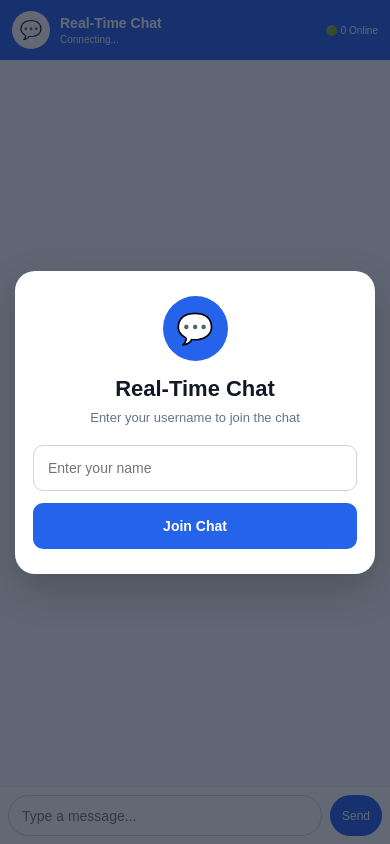
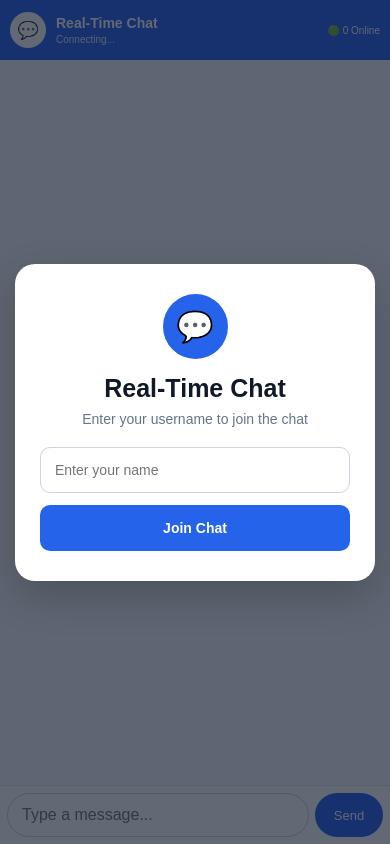
Before and after one commit to sajahanali99/Real_Time_Chat, a website: page public/index.html in a window 390 px wide. Drawn offline with nearby package versions, Linux system fonts and the light colour scheme; no server answers.

Commit message:
Update css

```diff
--- a/public/css/style.css
+++ b/public/css/style.css
@@ -1,6 +1,7 @@
-/* ================================
+/* ========================================
    RESET
-================================ */
+======================================== */
+
 * {
     margin: 0;
     padding: 0;
@@ -16,44 +17,61 @@ body {
 body {
     font-family: Arial, sans-serif;
     background: #eef2f7;
+
     display: flex;
     justify-content: center;
     align-items: center;
+
     overflow: hidden;
 }
 
-/* ================================
+
+/* ========================================
    CHAT CONTAINER
-================================ */
+======================================== */
+
 .chat-container {
     width: 100%;
     max-width: 420px;
     height: min(650px, 92vh);
+
     background: #ffffff;
     border-radius: 18px;
+
     overflow: hidden;
+
     display: flex;
     flex-direction: column;
+
     box-shadow: 0 10px 35px rgba(0, 0, 0, 0.15);
 }
 
-/* ================================
+
+/* ========================================
    HEADER
-================================ */
+======================================== */
+
 .chat-header {
     min-height: 72px;
+
     background: #2563eb;
     color: white;
+
     padding: 12px 15px;
+
     display: flex;
     align-items: center;
     justify-content: space-between;
+
     gap: 10px;
+
+    flex-shrink: 0;
 }
 
 .profile {
     display: flex;
     align-items: center;
+
     gap: 10px;
     min-width: 0;
 }
@@ -62,11 +80,15 @@ body {
     width: 42px;
     height: 42px;
     min-width: 42px;
+
     border-radius: 50%;
+
     background: white;
+
     display: flex;
     align-items: center;
     justify-content: center;
+
     font-size: 21px;
 }
 
@@ -77,8 +99,10 @@ body {
 
 .profile span {
     display: block;
+
     font-size: 12px;
     margin-top: 3px;
+
     opacity: 0.9;
 }
 
@@ -87,102 +111,168 @@ body {
     white-space: nowrap;
 }
 
-/* ================================
+
+/* ========================================
    CHAT BODY
-================================ */
+======================================== */
+
 .chat-body {
     flex: 1;
     min-height: 0;
+
     display: flex;
     flex-direction: column;
+
     background: #f8fafc;
+
+    overflow: hidden;
 }
+
+
+/* ========================================
+   CHAT BOX
+======================================== */
 
 .chat-box {
     flex: 1;
     min-height: 0;
+
     overflow-y: auto;
+    overflow-x: hidden;
+
     padding: 15px 12px;
+
     display: flex;
     flex-direction: column;
+
     gap: 8px;
+
+    -webkit-overflow-scrolling: touch;
 }
 
-/* ================================
+
+/* ========================================
    MESSAGES
-================================ */
+======================================== */
+
 .message {
     max-width: 78%;
+
     padding: 9px 11px;
+
     border-radius: 13px;
+
     word-wrap: break-word;
     overflow-wrap: anywhere;
+
     font-size: 14px;
     line-height: 1.4;
 }
 
 .my-message {
     align-self: flex-end;
+
     background: #2563eb;
     color: white;
+
     border-bottom-right-radius: 4px;
 }
 
 .other-message {
     align-self: flex-start;
+
     background: #e5e7eb;
     color: #111827;
+
     border-bottom-left-radius: 4px;
 }
 
 .message-name {
     font-size: 11px;
     font-weight: bold;
+
     margin-bottom: 3px;
 }
 
 .message-time {
     font-size: 9px;
+
     opacity: 0.7;
+
     text-align: right;
+
     margin-top: 4px;
 }
 
 .system-message {
     align-self: center;
+
     max-width: 90%;
+
     font-size: 10px;
+
     color: #64748b;
+
     text-align: center;
+
     padding: 4px 8px;
 }
 
+
+/* ========================================
+   TYPING STATUS
+======================================== */
+
 .typing {
+    flex-shrink: 0;
+
     min-height: 20px;
+
     padding: 0 14px 5px;
+
     font-size: 11px;
+
     color: #64748b;
 }
 
-/* ================================
+
+/* ========================================
    INPUT AREA
-================================ */
+======================================== */
+
 .input-area {
     min-height: 62px;
+
     padding: 10px;
+
     background: white;
+
     border-top: 1px solid #e5e7eb;
+
     display: flex;
+    align-items: center;
+
     gap: 8px;
+
+    flex-shrink: 0;
+
+    z-index: 30;
 }
 
 .input-area input {
     flex: 1;
     min-width: 0;
+
+    height: 44px;
+
     border: 1px solid #d1d5db;
+
     border-radius: 25px;
+
     padding: 11px 14px;
+
     font-size: 14px;
+
     outline: none;
 }
 
@@ -192,12 +282,20 @@ body {
 
 .input-area button {
     flex-shrink: 0;
+
+    height: 44px;
+
     border: none;
+
     background: #2563eb;
     color: white;
+
     border-radius: 25px;
+
     padding: 0 17px;
+
     font-size: 13px;
+
     cursor: pointer;
 }
 
@@ -205,67 +303,97 @@ body {
     transform: scale(0.97);
 }
 
-/* ================================
+
+/* ========================================
    USERNAME SCREEN
-================================ */
+======================================== */
+
 .username-screen {
     position: fixed;
+
     inset: 0;
+
     z-index: 100;
+
     background: rgba(15, 23, 42, 0.65);
+
     display: flex;
+
     align-items: center;
     justify-content: center;
+
     padding: 15px;
 }
 
 .username-card {
     width: 100%;
     max-width: 410px;
+
     background: white;
+
     padding: 30px 25px;
+
     border-radius: 20px;
+
     text-align: center;
+
     box-shadow: 0 15px 40px rgba(0, 0, 0, 0.2);
 }
 
 .username-card .logo {
     width: 65px;
     height: 65px;
+
     margin: 0 auto 15px;
+
     border-radius: 50%;
+
     background: #2563eb;
+
     display: flex;
     align-items: center;
     justify-content: center;
+
     font-size: 30px;
 }
 
 .username-card h1 {
     font-size: 25px;
+
     color: #111827;
+
     margin-bottom: 8px;
 }
 
 .username-card p {
     color: #64748b;
+
     font-size: 14px;
+
     margin-bottom: 20px;
 }
 
 .username-card form {
     display: flex;
+
     flex-direction: column;
+
     gap: 12px;
 }
 
 .username-card input {
     width: 100%;
+
     height: 46px;
+
     padding: 0 14px;
+
     border: 1px solid #cbd5e1;
+
     border-radius: 10px;
+
     outline: none;
+
     font-size: 14px;
 }
 
@@ -275,96 +403,261 @@ body {
 
 .username-card button {
     width: 100%;
+
     height: 46px;
+
     border: none;
+
     border-radius: 10px;
+
     background: #2563eb;
+
     color: white;
+
     font-size: 14px;
+
     font-weight: bold;
+
     cursor: pointer;
 }
 
-/* ================================
+
+/* ========================================
    SCROLLBAR
-================================ */
+======================================== */
+
 .chat-box::-webkit-scrollbar {
     width: 5px;
 }
 
 .chat-box::-webkit-scrollbar-thumb {
     background: #cbd5e1;
+
     border-radius: 10px;
 }
 
-/* ================================
-   TABLET
-================================ */
+
+/* ========================================
+   MOBILE
+======================================== */
+
 @media (max-width: 600px) {
 
+    html,
     body {
-        align-items: stretch;
+        width: 100%;
+        height: 100%;
+
+        overflow: hidden;
     }
 
-    .chat-container {
-        width: 100%;
-        height: 100dvh;
-        max-width: none;
-        border-radius: 0;
-        box-shadow: none;
+    body {
+        display: block;
     }
 
+
+    /* ------------------------------------
+       FULL SCREEN CHAT
+    ------------------------------------ */
+
+    .chat-container {
+        position: fixed;
+
+        inset: 0;
+
+        width: 100%;
+
+        height: 100dvh;
+
+        max-width: none;
+
+        border-radius: 0;
+
+        box-shadow: none;
+
+        overflow: hidden;
+
+        display: flex;
+
+        flex-direction: column;
+    }
+
+
+    /* ------------------------------------
+       HEADER - ALWAYS VISIBLE
+    ------------------------------------ */
+
     .chat-header {
+        width: 100%;
+
+        height: 64px;
         min-height: 64px;
+
         padding: 10px 12px;
+
+        flex-shrink: 0;
+
+        z-index: 20;
     }
 
     .avatar {
-        width: 38px;
-        height: 38px;
-        min-width: 38px;
-        font-size: 18px;
+        width: 40px;
+        height: 40px;
+
+        min-width: 40px;
+
+        font-size: 19px;
+    }
+
+    .profile {
+        min-width: 0;
     }
 
     .profile h2 {
-        font-size: 15px;
+        font-size: 16px;
+    }
+
+    .profile span {
+        font-size: 11px;
     }
 
     .online-count {
         font-size: 11px;
     }
 
+
+    /* ------------------------------------
+       CHAT BODY
+    ------------------------------------ */
+
+    .chat-body {
+        flex: 1;
+
+        min-height: 0;
+
+        overflow: hidden;
+
+        display: flex;
+
+        flex-direction: column;
+    }
+
+
+    /* ------------------------------------
+       ONLY MESSAGES SCROLL
+    ------------------------------------ */
+
     .chat-box {
+        flex: 1;
+
+        min-height: 0;
+
+        overflow-y: auto;
+        overflow-x: hidden;
+
         padding: 12px 9px;
+
+        -webkit-overflow-scrolling: touch;
     }
+
+
+    /* ------------------------------------
+       TYPING
+    ------------------------------------ */
+
+    .typing {
+        flex-shrink: 0;
+
+        min-height: 20px;
+
+        padding: 0 12px 4px;
+    }
+
+
+    /* ------------------------------------
+       INPUT
+    ------------------------------------ */
+
+    .input-area {
+        width: 100%;
+
+        min-height: 60px;
+
+        padding: 8px;
+
+        display: flex;
+
+        align-items: center;
+
+        gap: 8px;
+
+        flex-shrink: 0;
+
+        background: white;
+
+        border-top: 1px solid #e5e7eb;
+
+        z-index: 30;
+
+        padding-bottom: calc(
+            8px + env(safe-area-inset-bottom)
+        );
+    }
+
+    .input-area input {
+        min-width: 0;
+
+        height: 46px;
+
+        font-size: 16px;
+
+        padding: 10px 14px;
+    }
+
+    .input-area button {
+        height: 46px;
+
+        min-width: 75px;
+
+        padding: 0 15px;
+
+        font-size: 13px;
+    }
+
+
+    /* ------------------------------------
+       MESSAGES
+    ------------------------------------ */
 
     .message {
         max-width: 82%;
+
         font-size: 13px;
-    }
-
-    .input-area {
-        padding: 8px;
-        min-height: 58px;
-    }
-
-    .input-area input {
-        font-size: 14px;
-        padding: 10px 13px;
-    }
-
-    .input-area button {
-        padding: 0 15px;
     }
 }
 
-/* ================================
-   SMALL MOBILE
-================================ */
+
+/* ========================================
+   SMALL PHONES
+======================================== */
+
 @media (max-width: 400px) {
 
     .chat-header {
+        height: 60px;
+
         min-height: 60px;
+
+        padding: 8px 10px;
+    }
+
+    .avatar {
+        width: 36px;
+        height: 36px;
+
+        min-width: 36px;
+
+        font-size: 17px;
     }
 
     .profile h2 {
@@ -379,10 +672,14 @@ body {
         font-size: 10px;
     }
 
+    .chat-box {
+        padding: 10px 8px;
+    }
+
     .message {
-        max-width: 85%;
-        font-size: 12px;
-        padding: 8px 10px;
+        max-width: 84%;
+
+        font-size: 13px;
     }
 
     .message-name {
@@ -393,27 +690,34 @@ body {
         font-size: 8px;
     }
 
-    .input-area button {
-        padding: 0 12px;
-        font-size: 12px;
+    .input-area {
+        min-height: 58px;
+
+        padding: 7px;
+
+        gap: 6px;
     }
 
-    .username-card {
-        padding: 25px 18px;
+    .input-area input {
+        height: 44px;
+
+        font-size: 16px;
     }
 
-    .username-card h1 {
-        font-size: 22px;
-    }
+    .input-area button {
+        height: 44px;
 
-    .username-card p {
-        font-size: 13px;
+        min-width: 68px;
+
+        padding: 0 12px;
     }
 }
 
-/* ================================
+
+/* ========================================
    VERY SMALL PHONES
-================================ */
+======================================== */
+
 @media (max-width: 320px) {
 
     .online-count {
@@ -424,11 +728,11 @@ body {
         padding: 8px 10px;
     }
 
+    .input-area {
+        gap: 5px;
+    }
+
     .input-area button {
         padding: 0 10px;
     }
-
-    .input-area {
-        gap: 5px;
-    }
 }
```
